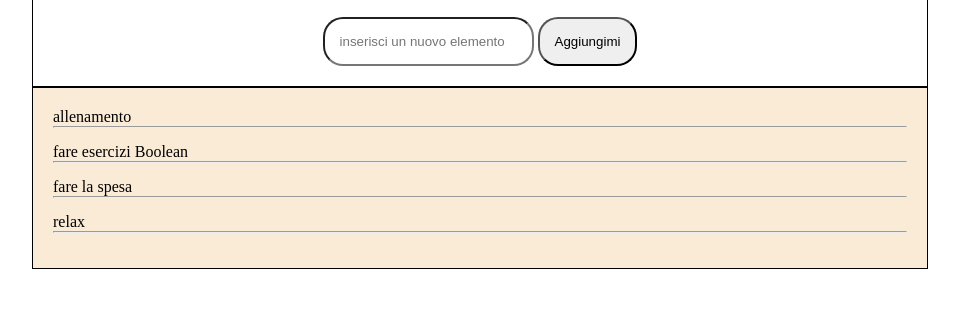
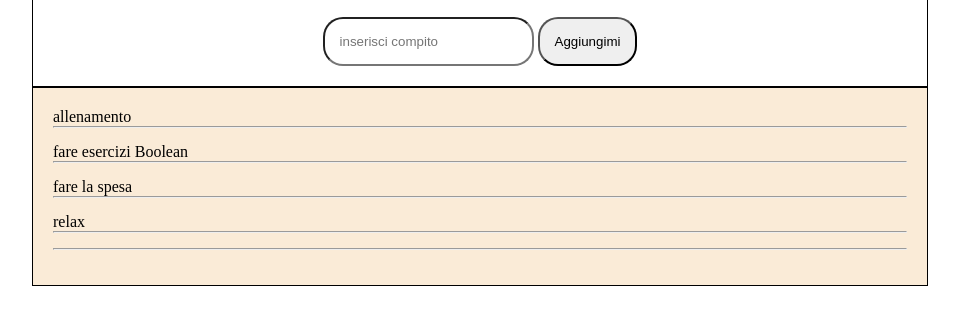
Before and after one commit to miggiu89/vue-todolist, a plain HTML site: page index.html in a window 1280 px wide. Both pictures are taken after a click on the button "Aggiungimi". Shown: the part 88-412 px from the top of the page, without its empty margins (160-1119 px from the left). Drawn offline with nearby package versions, Linux system fonts and the light colour scheme.

Commit message:
input ok

```diff
--- a/index.html
+++ b/index.html
@@ -15,8 +15,8 @@
                 <img src="https://www.boolean.careers/images/misc/logo.png" alt="logo boolean">
             </div>
             <div class="btn">
-            <input type="text" name="" id="" placeholder="inserisci un nuovo elemento">
-            <button>Aggiungimi</button>
+            <input type="text" v-model="newToDo" placeholder="inserisci compito">
+            <button @click="addnewToDo">Aggiungimi</button>
 
             </div>
 
--- a/vue/script.js
+++ b/vue/script.js
@@ -10,4 +10,10 @@ var app = new Vue ({
             'relax'
         ]
     },
+    methods:{
+        addnewToDo(){
+            this.toDoList.push(this.newToDo)
+            this.newToDo='';
+        }
+    }
 })
```
